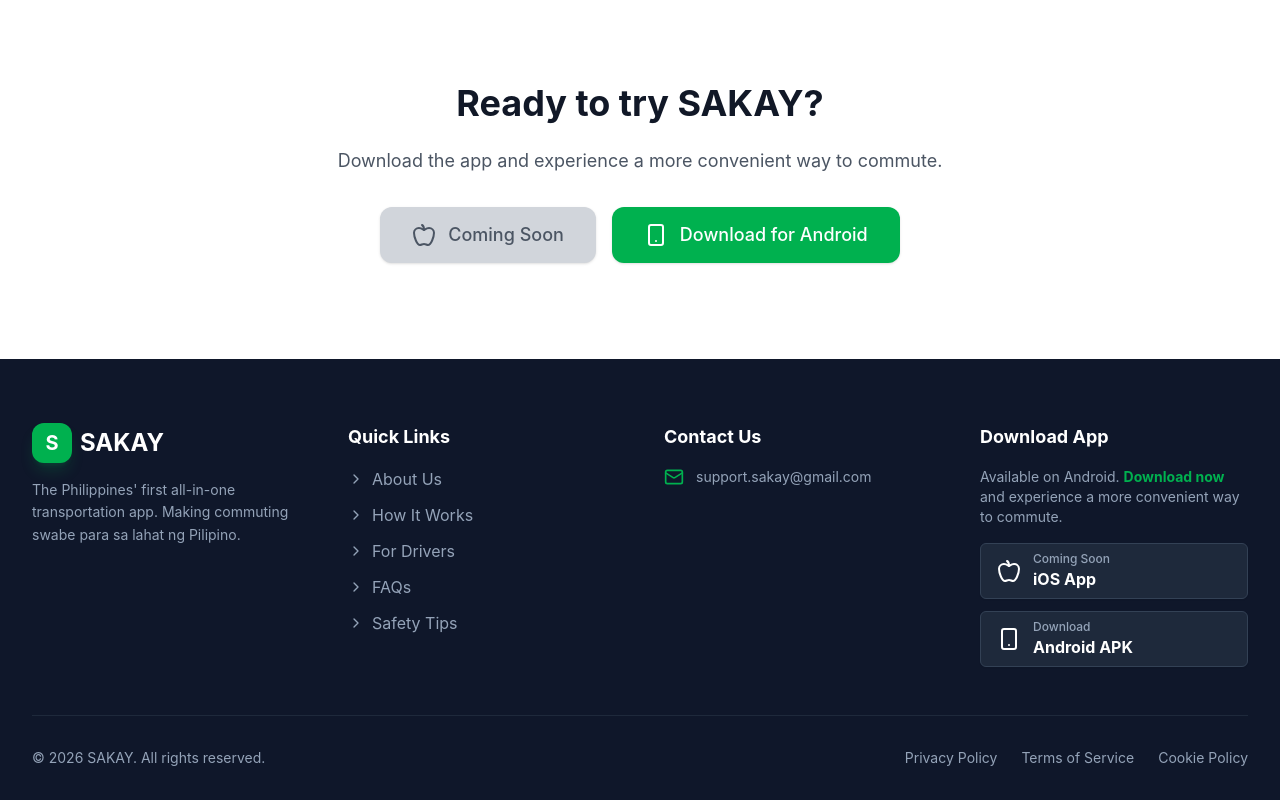
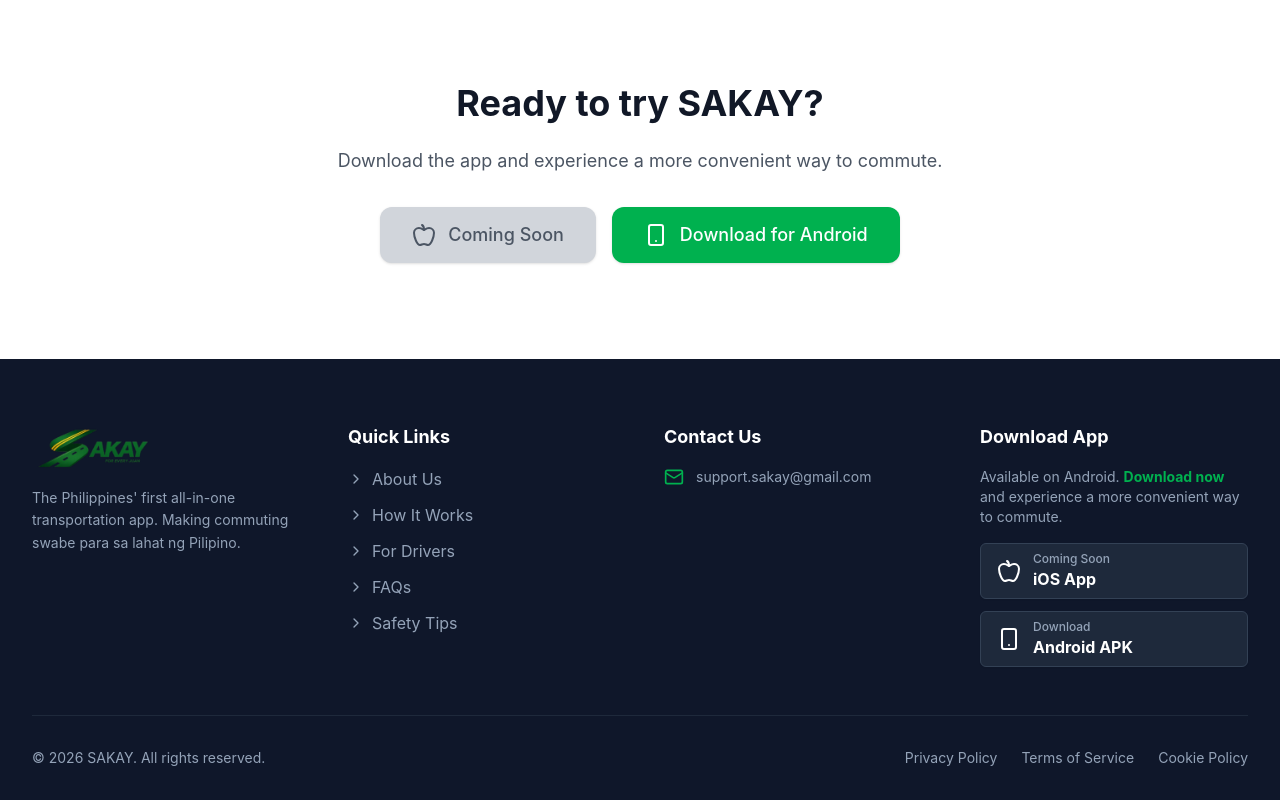
Before and after one commit to CrochsDevs/SAKAY, a React (Vite) app in the folder Client/: page / in a window 1280 px wide. Shown: the part 2629-3429 px from the top of the page. Built offline with nearby package versions, Linux system fonts and the light colour scheme.

Commit message:
style: changing logo in footer

```diff
--- a/Client/src/layout/Footer.jsx
+++ b/Client/src/layout/Footer.jsx
@@ -12,6 +12,9 @@
 import HelpModal from '../modals/help'
 import HowItWorksModal from '../modals/HowItWorks'
 
+// Import logo
+import logo from '../assets/logo/logo.png'
+
 const Footer = () => {
     const navigate = useNavigate()
     const currentYear = new Date().getFullYear()
@@ -19,13 +22,13 @@
     const [isHelpModalOpen, setIsHelpModalOpen] = useState(false)
     const [isHowItWorksOpen, setIsHowItWorksOpen] = useState(false)
 
-    // Actual APK link from Google Drive
+    // Actual APK link from Google Drive (direct payload)
     const apkUrl = 'https://drive.google.com/uc?export=download&id=1pkjCnxAA9HQLL4tsV3ptffysZijg7vTl'
 
     const handleAndroidDownload = () => {
         const link = document.createElement('a')
         link.href = apkUrl
-        link.download = 'Jodally-1.2.1.apk'
+        link.setAttribute('download', 'Jodally-1.2.1.apk')
         document.body.appendChild(link)
         link.click()
         document.body.removeChild(link)
@@ -49,13 +52,14 @@
                     {/* Main Footer Content */}
                     <div className="grid grid-cols-1 md:grid-cols-2 lg:grid-cols-4 gap-8 lg:gap-12 mb-12">
 
-                        {/* Column 1 - Company Info */}
+                        {/* Column 1 - Company Info with Logo Image */}
                         <div className="space-y-4">
                             <div className="flex items-center gap-2">
-                                <div className="w-10 h-10 bg-grab-green rounded-xl flex items-center justify-center shadow-lg shadow-grab-green/20">
-                                    <span className="text-white font-bold text-xl">S</span>
-                                </div>
-                                <span className="font-bold text-2xl text-white">SAKAY</span>
+                                <img
+                                    src={logo}
+                                    alt="SAKAY Logo"
+                                    className="h-12 w-auto object-contain"
+                                />
                             </div>
                             <p className="text-slate-400 text-sm leading-relaxed">
                                 The Philippines' first all-in-one transportation app. Making commuting swabe para sa lahat ng Pilipino.
```
